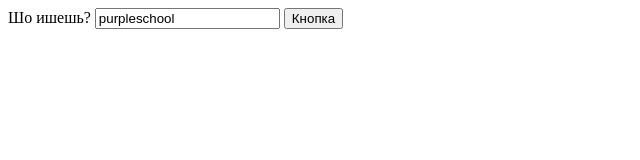
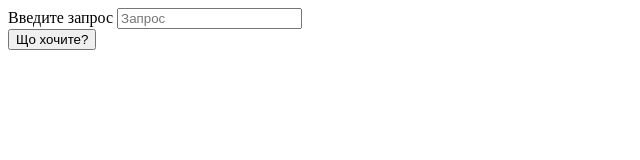
Before and after one commit to KushnaryowPavel/Verst, a plain HTML site: page demo.html in a window 1280 px wide. Shown: the whole page, without its empty margins (0-640 px from the left). Drawn offline with Linux system fonts and the light colour scheme.

Commit message:
update search yt

```diff
--- a/demo.html
+++ b/demo.html
@@ -7,34 +7,16 @@
 </head>
 <body>
   <form action="https://www.youtube.com/results">
-  <!-- <input type="hidden" name="results" /> -->
-
     <div>
-      <label for="text">Шо ишешь?</label>
+      <label for="query">Введите запрос</label>
       <input
         type="text"
-        placeholder="То шо ишешь"
-        id="search_query"
+        placeholder="Запрос"
+        id="query"
         name="search_query"
-        value="purpleschool"
       />
-    <!--
     </div>
-    <label for="password">Накумекай пароль</label>
-    <input
-      type="password"
-      placeholder="Пароль пользователя"
-      id="password"
-      name="password"
-    />
-    <label for="birtyDate">Введите дату рождения</label>
-    <input
-      type="date"
-      placeholder="Дата рождения"
-      id="birtyDate"
-      name="birtyDate"
-    /> -->
-    <button type="submit">Кнопка</button>
+    <button type="submit">Що хочите?</button>
   </form>
 </body>
 </html>
```
